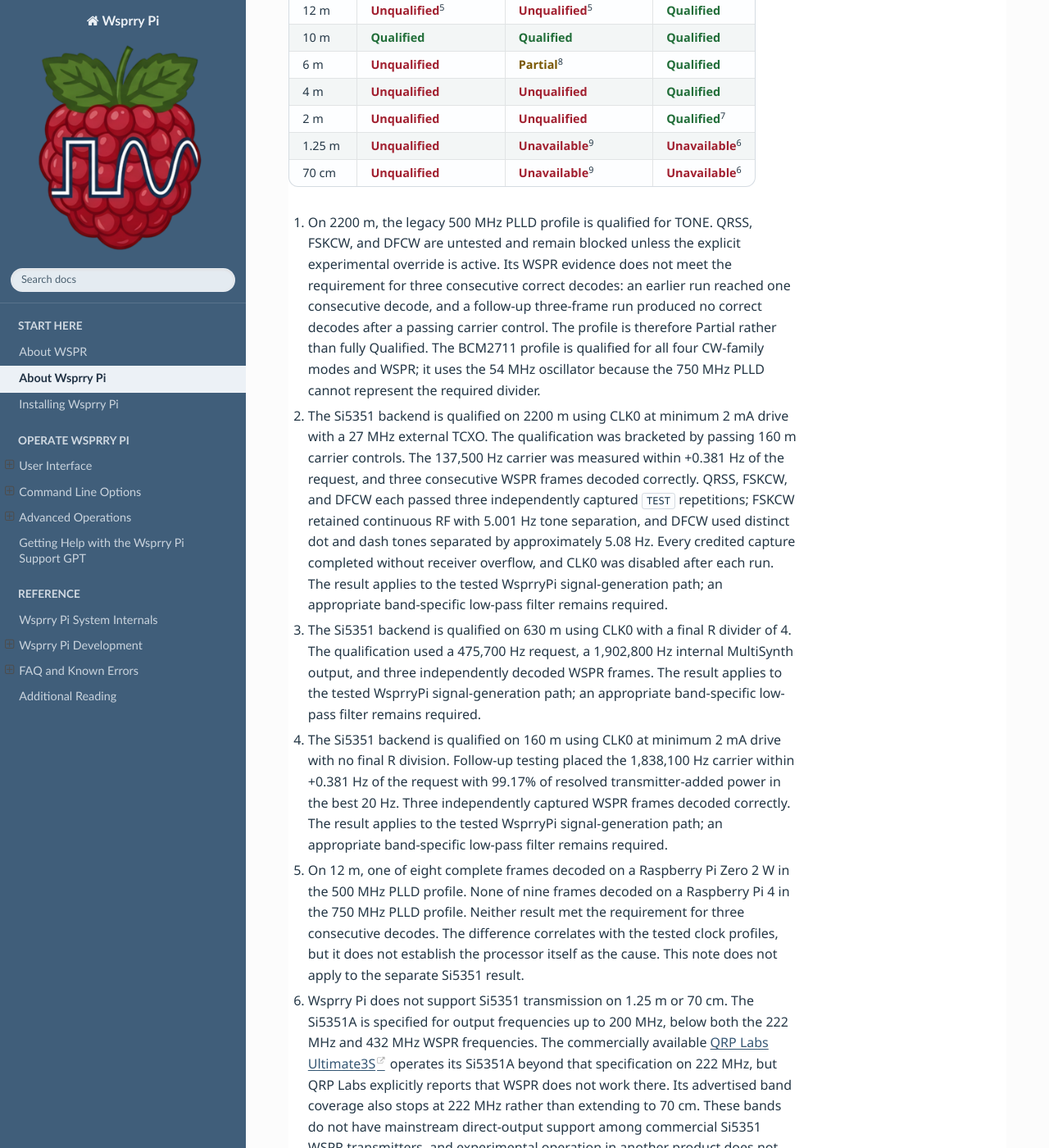
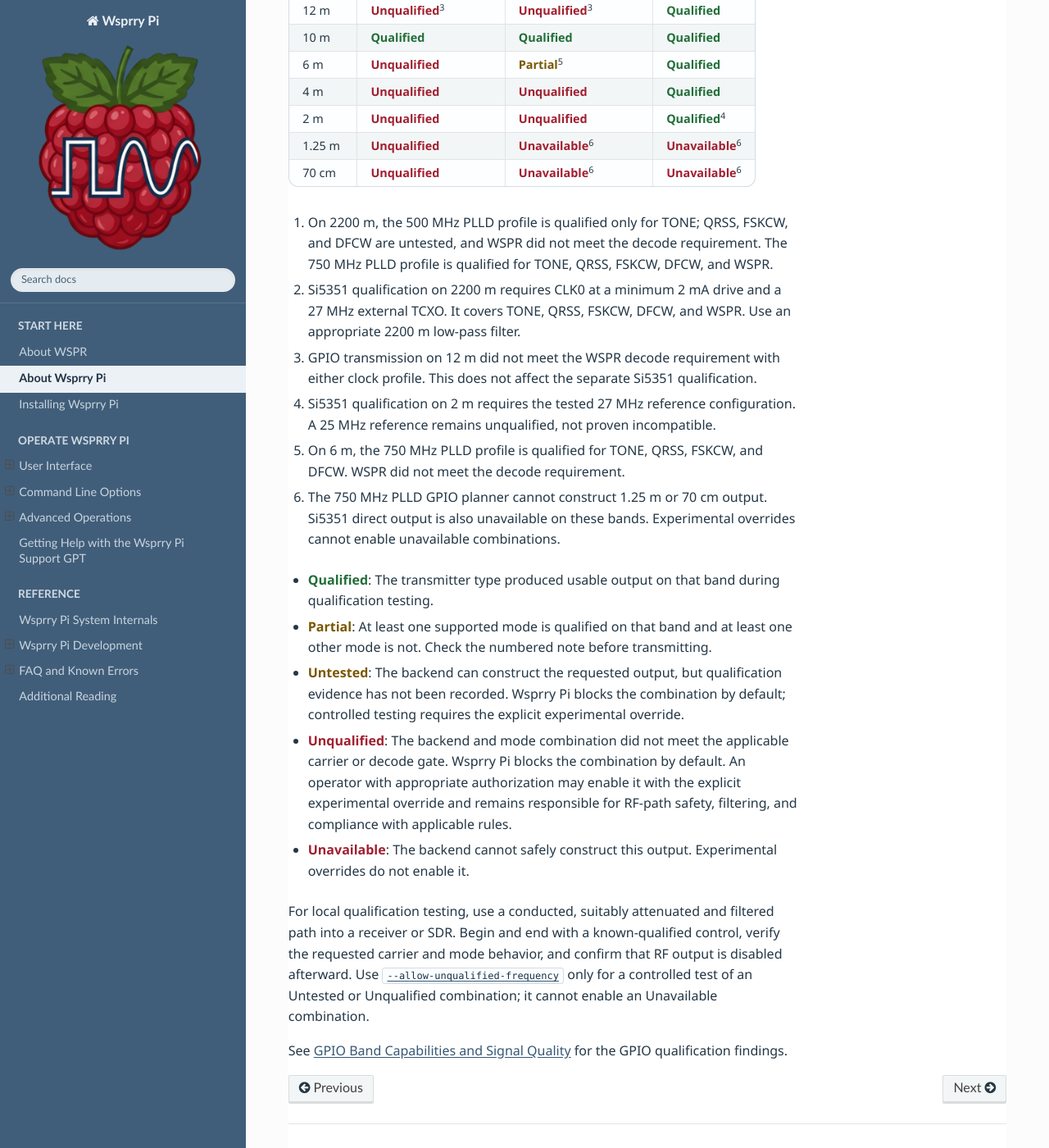
Before and after one commit to WsprryPi/Wsprry_Pi_Docs, a Sphinx documentation site: the page built from docs/About_Wsprry_Pi/index.md, in a window 1280 px wide and 1400 px high, scrolled down 4111 px. Shown: the whole window at 82% size. Built offline with Sphinx 7.4.7 and the Read the Docs theme 3.1.0, drawn with Linux system fonts in a browser that asks for light colours; some of the changed text lies outside the part shown.

Commit message:
Clarify transmitter qualification guidance

```diff
--- a/docs/About_Wsprry_Pi/index.md
+++ b/docs/About_Wsprry_Pi/index.md
@@ -96,8 +96,8 @@
 | Band | GPIO: 500 MHz PLLD | GPIO: 750 MHz PLLD | Si5351 |
 | --- | --- | --- | --- |
 | 2200 m | <span class="qualification-status qualification-status--partial">Partial</span><sup>1</sup> | <span class="qualification-status qualification-status--qualified">Qualified</span><sup>1</sup> | <span class="qualification-status qualification-status--qualified">Qualified</span><sup>2</sup> |
-| 630 m | <span class="qualification-status qualification-status--qualified">Qualified</span> | <span class="qualification-status qualification-status--qualified">Qualified</span> | <span class="qualification-status qualification-status--qualified">Qualified</span><sup>3</sup> |
-| 160 m | <span class="qualification-status qualification-status--qualified">Qualified</span> | <span class="qualification-status qualification-status--qualified">Qualified</span> | <span class="qualification-status qualification-status--qualified">Qualified</span><sup>4</sup> |
+| 630 m | <span class="qualification-status qualification-status--qualified">Qualified</span> | <span class="qualification-status qualification-status--qualified">Qualified</span> | <span class="qualification-status qualification-status--qualified">Qualified</span> |
+| 160 m | <span class="qualification-status qualification-status--qualified">Qualified</span> | <span class="qualification-status qualification-status--qualified">Qualified</span> | <span class="qualification-status qualification-status--qualified">Qualified</span> |
 | 80 m | <span class="qualification-status qualification-status--qualified">Qualified</span> | <span class="qualification-status qualification-status--qualified">Qualified</span> | <span class="qualification-status qualification-status--qualified">Qualified</span> |
 | 60 m | <span class="qualification-status qualification-status--qualified">Qualified</span> | <span class="qualification-status qualification-status--qualified">Qualified</span> | <span class="qualification-status qualification-status--qualified">Qualified</span> |
 | 40 m | <span class="qualification-status qualification-status--qualified">Qualified</span> | <span class="qualification-status qualification-status--qualified">Qualified</span> | <span class="qualification-status qualification-status--qualified">Qualified</span> |
@@ -106,23 +106,20 @@
 | 20 m | <span class="qualification-status qualification-status--qualified">Qualified</span> | <span class="qualification-status qualification-status--qualified">Qualified</span> | <span class="qualification-status qualification-status--qualified">Qualified</span> |
 | 17 m | <span class="qualification-status qualification-status--qualified">Qualified</span> | <span class="qualification-status qualification-status--qualified">Qualified</span> | <span class="qualification-status qualification-status--qualified">Qualified</span> |
 | 15 m | <span class="qualification-status qualification-status--qualified">Qualified</span> | <span class="qualification-status qualification-status--qualified">Qualified</span> | <span class="qualification-status qualification-status--qualified">Qualified</span> |
-| 12 m | <span class="qualification-status qualification-status--unqualified">Unqualified</span><sup>5</sup> | <span class="qualification-status qualification-status--unqualified">Unqualified</span><sup>5</sup> | <span class="qualification-status qualification-status--qualified">Qualified</span> |
+| 12 m | <span class="qualification-status qualification-status--unqualified">Unqualified</span><sup>3</sup> | <span class="qualification-status qualification-status--unqualified">Unqualified</span><sup>3</sup> | <span class="qualification-status qualification-status--qualified">Qualified</span> |
 | 10 m | <span class="qualification-status qualification-status--qualified">Qualified</span> | <span class="qualification-status qualification-status--qualified">Qualified</span> | <span class="qualification-status qualification-status--qualified">Qualified</span> |
-| 6 m | <span class="qualification-status qualification-status--unqualified">Unqualified</span> | <span class="qualification-status qualification-status--partial">Partial</span><sup>8</sup> | <span class="qualification-status qualification-status--qualified">Qualified</span> |
+| 6 m | <span class="qualification-status qualification-status--unqualified">Unqualified</span> | <span class="qualification-status qualification-status--partial">Partial</span><sup>5</sup> | <span class="qualification-status qualification-status--qualified">Qualified</span> |
 | 4 m | <span class="qualification-status qualification-status--unqualified">Unqualified</span> | <span class="qualification-status qualification-status--unqualified">Unqualified</span> | <span class="qualification-status qualification-status--qualified">Qualified</span> |
-| 2 m | <span class="qualification-status qualification-status--unqualified">Unqualified</span> | <span class="qualification-status qualification-status--unqualified">Unqualified</span> | <span class="qualification-status qualification-status--qualified">Qualified</span><sup>7</sup> |
-| 1.25 m | <span class="qualification-status qualification-status--unqualified">Unqualified</span> | <span class="qualification-status qualification-status--unavailable">Unavailable</span><sup>9</sup> | <span class="qualification-status qualification-status--unavailable">Unavailable</span><sup>6</sup> |
-| 70 cm | <span class="qualification-status qualification-status--unqualified">Unqualified</span> | <span class="qualification-status qualification-status--unavailable">Unavailable</span><sup>9</sup> | <span class="qualification-status qualification-status--unavailable">Unavailable</span><sup>6</sup> |
+| 2 m | <span class="qualification-status qualification-status--unqualified">Unqualified</span> | <span class="qualification-status qualification-status--unqualified">Unqualified</span> | <span class="qualification-status qualification-status--qualified">Qualified</span><sup>4</sup> |
+| 1.25 m | <span class="qualification-status qualification-status--unqualified">Unqualified</span> | <span class="qualification-status qualification-status--unavailable">Unavailable</span><sup>6</sup> | <span class="qualification-status qualification-status--unavailable">Unavailable</span><sup>6</sup> |
+| 70 cm | <span class="qualification-status qualification-status--unqualified">Unqualified</span> | <span class="qualification-status qualification-status--unavailable">Unavailable</span><sup>6</sup> | <span class="qualification-status qualification-status--unavailable">Unavailable</span><sup>6</sup> |
 
-1. On 2200 m, the legacy 500 MHz PLLD profile is qualified for TONE. QRSS, FSKCW, and DFCW are untested and remain blocked unless the explicit experimental override is active. Its WSPR evidence does not meet the requirement for three consecutive correct decodes: an earlier run reached one consecutive decode, and a follow-up three-frame run produced no correct decodes after a passing carrier control. The profile is therefore Partial rather than fully Qualified. The BCM2711 profile is qualified for all four CW-family modes and WSPR; it uses the 54 MHz oscillator because the 750 MHz PLLD cannot represent the required divider.
-2. The Si5351 backend is qualified on 2200 m using CLK0 at minimum 2 mA drive with a 27 MHz external TCXO. The qualification was bracketed by passing 160 m carrier controls. The 137,500 Hz carrier was measured within +0.381 Hz of the request, and three consecutive WSPR frames decoded correctly. QRSS, FSKCW, and DFCW each passed three independently captured `TEST` repetitions; FSKCW retained continuous RF with 5.001 Hz tone separation, and DFCW used distinct dot and dash tones separated by approximately 5.08 Hz. Every credited capture completed without receiver overflow, and CLK0 was disabled after each run. The result applies to the tested WsprryPi signal-generation path; an appropriate band-specific low-pass filter remains required.
-3. The Si5351 backend is qualified on 630 m using CLK0 with a final R divider of 4. The qualification used a 475,700 Hz request, a 1,902,800 Hz internal MultiSynth output, and three independently decoded WSPR frames. The result applies to the tested WsprryPi signal-generation path; an appropriate band-specific low-pass filter remains required.
-4. The Si5351 backend is qualified on 160 m using CLK0 at minimum 2 mA drive with no final R division. Follow-up testing placed the 1,838,100 Hz carrier within +0.381 Hz of the request with 99.17% of resolved transmitter-added power in the best 20 Hz. Three independently captured WSPR frames decoded correctly. The result applies to the tested WsprryPi signal-generation path; an appropriate band-specific low-pass filter remains required.
-5. On 12 m, one of eight complete frames decoded on a Raspberry Pi Zero 2 W in the 500 MHz PLLD profile. None of nine frames decoded on a Raspberry Pi 4 in the 750 MHz PLLD profile. Neither result met the requirement for three consecutive decodes. The difference correlates with the tested clock profiles, but it does not establish the processor itself as the cause. This note does not apply to the separate Si5351 result.
-6. Wsprry Pi does not support Si5351 transmission on 1.25 m or 70 cm. The Si5351A is specified for output frequencies up to 200 MHz, below both the 222 MHz and 432 MHz WSPR frequencies. The commercially available [QRP Labs Ultimate3S](https://qrp-labs.com/ultimate3/u3s.html) operates its Si5351A beyond that specification on 222 MHz, but QRP Labs explicitly reports that WSPR does not work there. Its advertised band coverage also stops at 222 MHz rather than extending to 70 cm. These bands do not have mainstream direct-output support among commercial Si5351 WSPR transmitters, and experimental operation in another product does not establish Wsprry Pi compatibility.
-7. The Si5351 2 m qualification applies to the tested 27 MHz ATX-11 TCXO reference configuration. [QRP Labs selected 27 MHz](https://qrp-labs.com/images/synth/synth_assembly6.pdf) because its synthesis calculations preserve WSPR tone spacing through 145 MHz; QRP Labs states that its 25 MHz configuration does not. Wsprry Pi's current per-tone PLL-retune planner can calculate all four 2 m tones from a 25 MHz reference, but no 25 MHz configuration has completed Wsprry Pi's carrier, tone-spacing, and three-frame decode qualification. Use a 27 MHz reference for qualified 2 m operation. A 25 MHz reference remains unqualified, not proven incompatible.
-8. On 6 m, the BCM2711 750 MHz PLLD profile is qualified for TONE, QRSS, FSKCW, and DFCW. QRSS passed three independently captured keyed repetitions. FSKCW passed three shifted-tone repetitions with median separations of 4.574, 5.047, and 5.007 Hz. After recalibration to 13.0013 PPM, DFCW passed three shifted-tone repetitions with median separations of 5.158, 4.813, and 5.788 Hz, bracketed by passing carrier controls. Two separately bracketed three-frame WSPR attempts each produced only two consecutive correct decodes, short of the three required, so WSPR remains unqualified. The profile is therefore Partial.
-9. On 1.25 m and 70 cm, the BCM2711 GPIO planner cannot construct the requested output. These combinations are unavailable and cannot be enabled by an experimental override.
+1. On 2200 m, the 500 MHz PLLD profile is qualified only for TONE; QRSS, FSKCW, and DFCW are untested, and WSPR did not meet the decode requirement. The 750 MHz PLLD profile is qualified for TONE, QRSS, FSKCW, DFCW, and WSPR.
+2. Si5351 qualification on 2200 m requires CLK0 at a minimum 2 mA drive and a 27 MHz external TCXO. It covers TONE, QRSS, FSKCW, DFCW, and WSPR. Use an appropriate 2200 m low-pass filter.
+3. GPIO transmission on 12 m did not meet the WSPR decode requirement with either clock profile. This does not affect the separate Si5351 qualification.
+4. Si5351 qualification on 2 m requires the tested 27 MHz reference configuration. A 25 MHz reference remains unqualified, not proven incompatible.
+5. On 6 m, the 750 MHz PLLD profile is qualified for TONE, QRSS, FSKCW, and DFCW. WSPR did not meet the decode requirement.
+6. The 750 MHz PLLD GPIO planner cannot construct 1.25 m or 70 cm output. Si5351 direct output is also unavailable on these bands. Experimental overrides cannot enable unavailable combinations.
 
 - <span class="qualification-status qualification-status--qualified">Qualified</span>: The transmitter type produced usable output on that band during qualification testing.
 - <span class="qualification-status qualification-status--partial">Partial</span>: At least one supported mode is qualified on that band and at least one other mode is not. Check the numbered note before transmitting.
@@ -130,4 +127,6 @@
 - <span class="qualification-status qualification-status--unqualified">Unqualified</span>: The backend and mode combination did not meet the applicable carrier or decode gate. Wsprry Pi blocks the combination by default. An operator with appropriate authorization may enable it with the explicit experimental override and remains responsible for RF-path safety, filtering, and compliance with applicable rules.
 - <span class="qualification-status qualification-status--unavailable">Unavailable</span>: The backend cannot safely construct this output. Experimental overrides do not enable it.
 
+For local qualification testing, use a conducted, suitably attenuated and filtered path into a receiver or SDR. Begin and end with a known-qualified control, verify the requested carrier and mode behavior, and confirm that RF output is disabled afterward. Use [`--allow-unqualified-frequency`](../Command_Line_Operations/transmitter_backends.md) only for a controlled test of an Untested or Unqualified combination; it cannot enable an Unavailable combination.
+
 See [GPIO Band Capabilities and Signal Quality](../FAQ/why_12m_looks_noisy.md) for the GPIO qualification findings.
```
